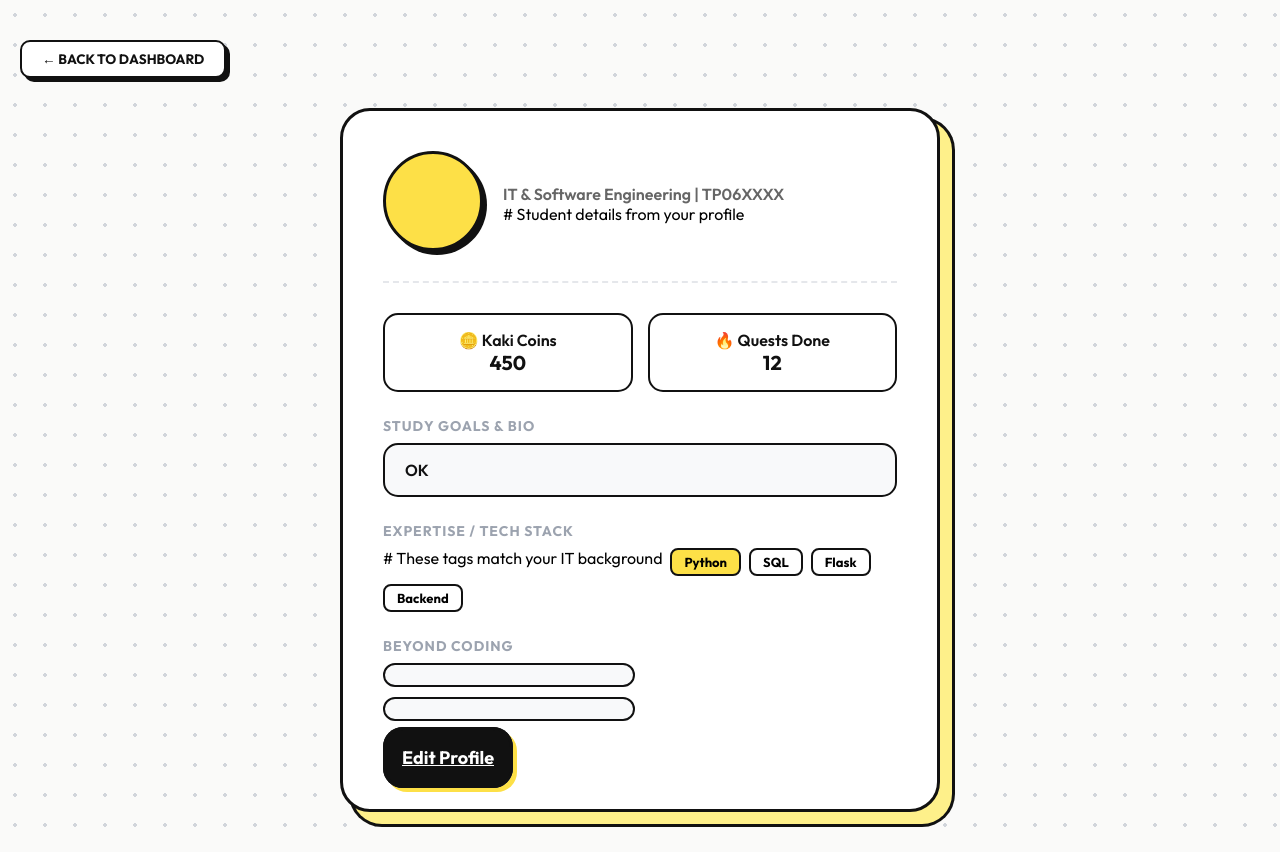
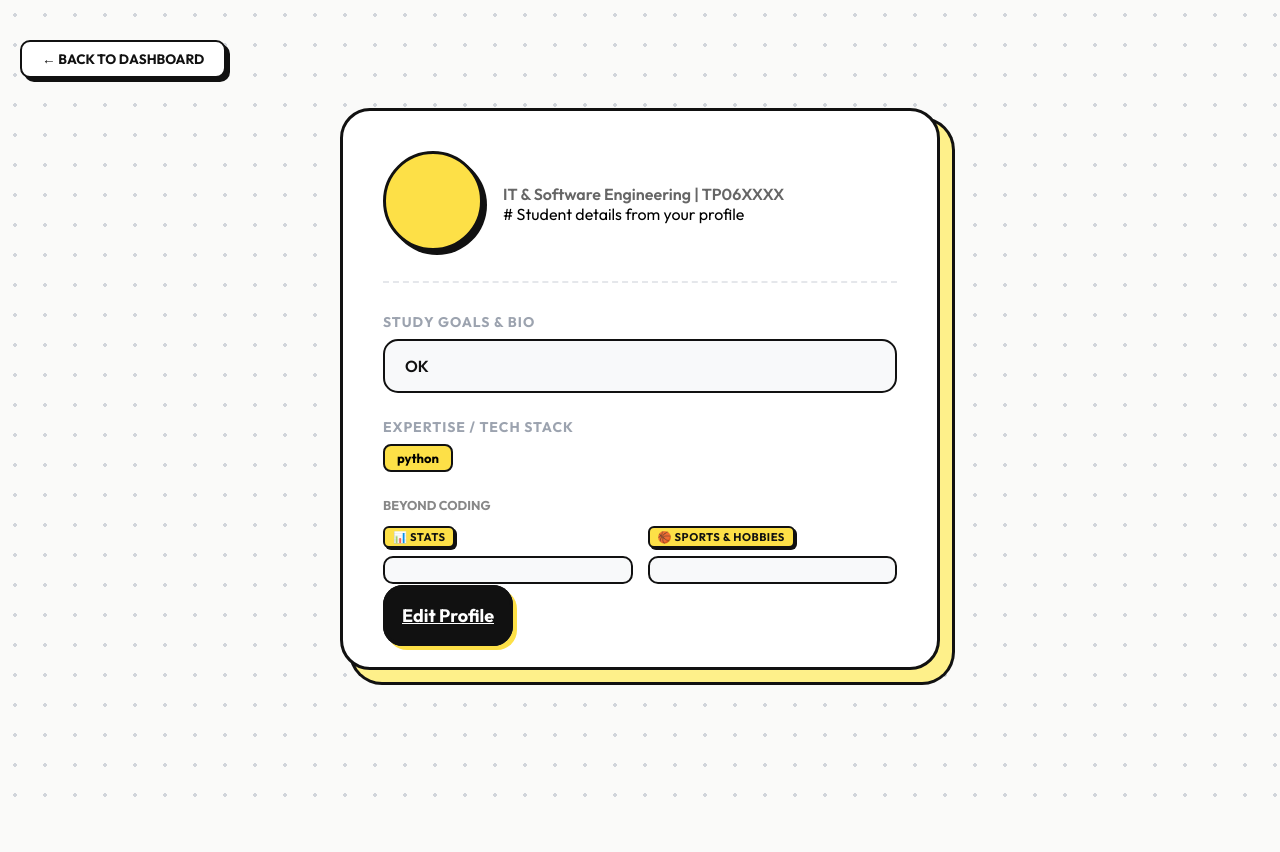
Before and after one commit to ho20070518-dot/Study-Kaki, a Flask app: page /profile in a window 1280 px wide. After the commit the page ends 797 px from the top, so only its background shows below. Run offline with Flask 3, Linux system fonts and the light colour scheme; a user stored in the database is signed in; data comes from the database, SQL or seed files in the repository; both versions use the stored data as it was after the commit.

Commit message:
done all the function of edit profile

```diff
--- a/Study-Kaki/app.py
+++ b/Study-Kaki/app.py
@@ -108,7 +108,7 @@ init_db()
 # ==========================================
 @app.route('/')
 def home():
-    return render_template('index.html')
+    return render_template('dashboard.html')
 
 
 # ==========================================
@@ -221,8 +221,8 @@ def edit_profile():
         new_name = request.form.get('name')
         new_bio = request.form.get('bio')
         new_tech = request.form.get('tech_stack')
-        new_exp1 = request.form.get('exp_1')
-        new_exp2 = request.form.get('exp_2')
+        new_stats = request.form.get('stats')
+        new_hobbies = request.form.get('hobbies')
 
         # 2. 更新到数据库
         conn = sqlite3.connect('database.db')
@@ -231,7 +231,7 @@ def edit_profile():
             UPDATE users
             SET username = ?, bio = ?, tech_stack = ?, exp_1 = ?, exp_2 = ?
             WHERE student_id = ?
-        """, (new_name, new_bio, new_tech, new_exp1, new_exp2, session['user_id']))
+        """, (new_name, new_bio, new_tech, new_stats, new_hobbies, session['user_id']))
 
         conn.commit()
         conn.close()
--- a/Study-Kaki/templates/profile.html
+++ b/Study-Kaki/templates/profile.html
@@ -168,18 +168,6 @@
         </div>
     </div>
 
-    <!-- 1. Kaki Stats (New Gamified Module) -->
-    <div style="display: grid; grid-template-columns: 1fr 1fr; gap: 15px; margin-bottom: 25px;">
-        <div class="info-box" style="text-align: center; background: #fff;">
-            <label style="margin-bottom: 5px;">🪙 Kaki Coins</label>
-            <div style="font-size: 20px; font-weight: 800;">450</div>
-        </div>
-        <div class="info-box" style="text-align: center; background: #fff;">
-            <label style="margin-bottom: 5px;">🔥 Quests Done</label>
-            <div style="font-size: 20px; font-weight: 800;">12</div>
-        </div>
-    </div>
-
     <!-- 2. About Me (Existing) -->
     <div class="info-group">
         <label>Study Goals & Bio</label>
@@ -192,26 +180,55 @@
     <div class="info-group">
         <label>Expertise / Tech Stack</label>
         <div style="display: flex; gap: 8px; flex-wrap: wrap; margin-top: 5px;">
-            # These tags match your IT background
-            <span style="border: 2px solid #111; padding: 4px 12px; border-radius: 8px; font-size: 13px; font-weight: 700; background: #fde047;">Python</span>
-            <span style="border: 2px solid #111; padding: 4px 12px; border-radius: 8px; font-size: 13px; font-weight: 700; background: #fff;">SQL</span>
-            <span style="border: 2px solid #111; padding: 4px 12px; border-radius: 8px; font-size: 13px; font-weight: 700; background: #fff;">Flask</span>
-            <span style="border: 2px solid #111; padding: 4px 12px; border-radius: 8px; font-size: 13px; font-weight: 700; background: #fff;">Backend</span>
+
+            {% if user_data.tech_stack %}
+
+                {% for tech in user_data.tech_stack.split(',') %}
+
+                    {% set clean_tech = tech.strip() %}
+
+                    {% if clean_tech %}
+                        <span style="border: 2px solid #111; padding: 4px 12px; border-radius: 8px; font-size: 13px; font-weight: 700; background: {% if loop.index == 1 %}#fde047{% else %}#fff{% endif %};">
+                            {{ clean_tech }}
+                        </span>
+                    {% endif %}
+
+                {% endfor %}
+
+            {% else %}
+                <span style="font-size: 13px; color: #888; font-weight: 600;">No tech stack added yet.</span>
+            {% endif %}
+
         </div>
     </div>
 
     <!-- 4. Beyond Coding (New Personal Stats) -->
-    <div class="info-group">
-        <label>Beyond Coding </label>
-        <div style="display: grid; grid-template-columns: 1fr 1fr; gap: 10px;">
-            <div class="info-box" style="font-size: 14px; padding: 10px;"></div>
-            <h></h>
-            <div class="info-box" style="font-size: 14px; padding: 10px;"></div>
+    <div style="margin-bottom: 20px;">
+        <label style="display: block; font-size: 0.8rem; font-weight: 800; color: #888; margin-bottom: 12px;">BEYOND CODING</label>
+
+        <div style="display: grid; grid-template-columns: 1fr 1fr; gap: 15px;">
+            <div>
+                <span style="display: inline-block; font-size: 0.7rem; font-weight: 900; color: #111; background: #fde047; border: 2px solid #111; border-radius: 6px; padding: 2px 8px; margin-bottom: 8px; letter-spacing: 0.5px; box-shadow: 2px 2px 0px #111;">
+                    📊 STATS
+                </span>
+                <div style="padding: 12px 15px; border: 2px solid #111; border-radius: 10px; background: #f8f9fa; box-sizing: border-box;">
+                    <span style="font-weight: 700; font-family: inherit;">{{ user_data.exp_1 }}</span>
+                </div>
+            </div>
+
+            <div>
+                <span style="display: inline-block; font-size: 0.7rem; font-weight: 900; color: #111; background: #fde047; border: 2px solid #111; border-radius: 6px; padding: 2px 8px; margin-bottom: 8px; letter-spacing: 0.5px; box-shadow: 2px 2px 0px #111;">
+                   🏀 SPORTS & HOBBIES
+                </span>
+                <div style="padding: 12px 15px; border: 2px solid #111; border-radius: 10px; background: #f8f9fa; box-sizing: border-box;">
+                    <span style="font-weight: 700; font-family: inherit;">{{ user_data.exp_2 }}</span>
+                </div>
+            </div>
         </div>
     </div>
 
     <!-- 指向 Python 里的 edit_profile 函数 -->
-    <a href="{{ url_for('edit_profile') }}" class="btn-edit">Edit Profile</a>
+    <a href="{{ url_for('edit_profile') }}"class="btn-edit">Edit Profile</a>
 </div>
 
 </body>
```
Also changed, not shown: Study-Kaki/templates/edit_profile.html (+4 -3 lines), database.db.
